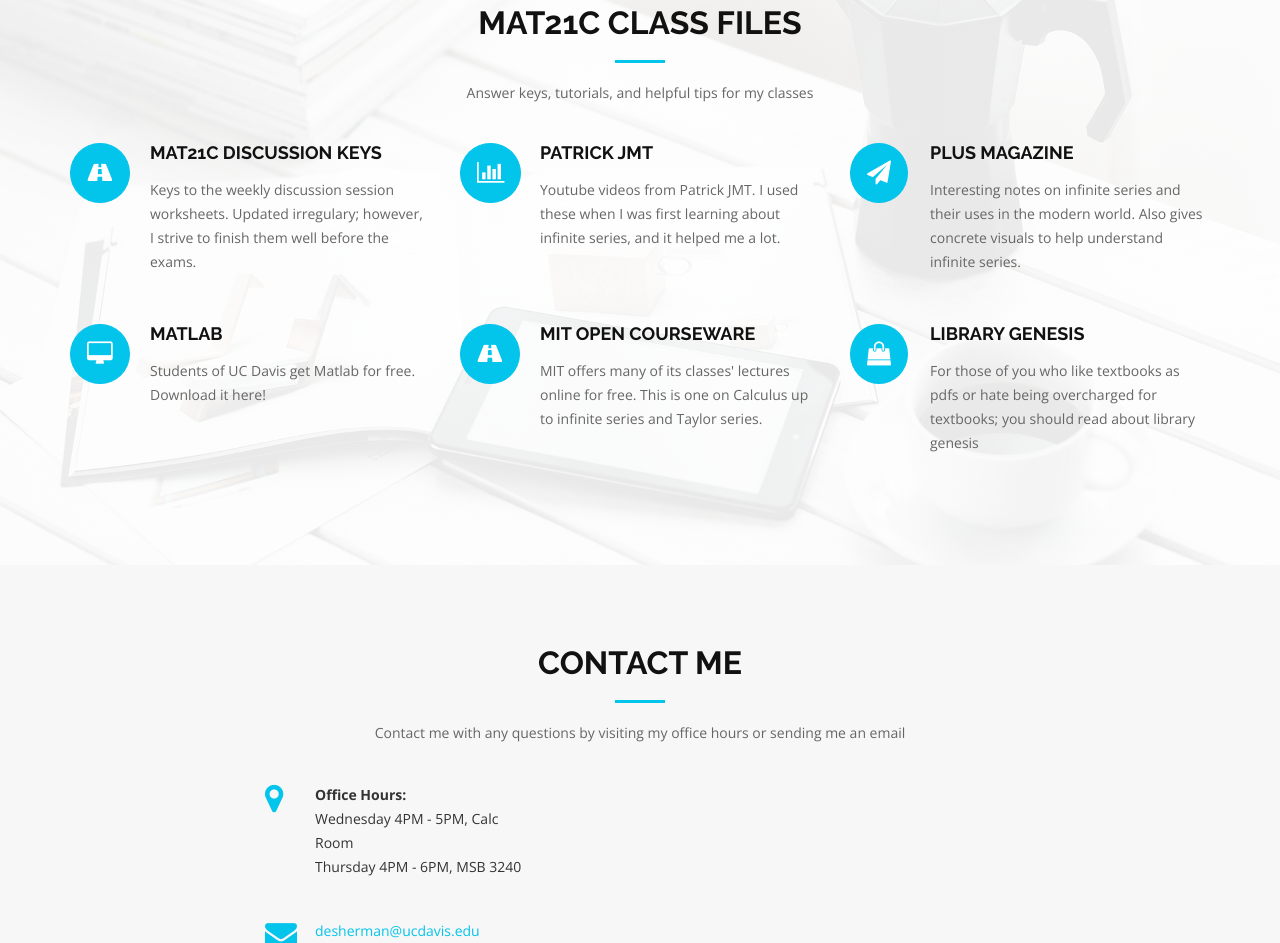
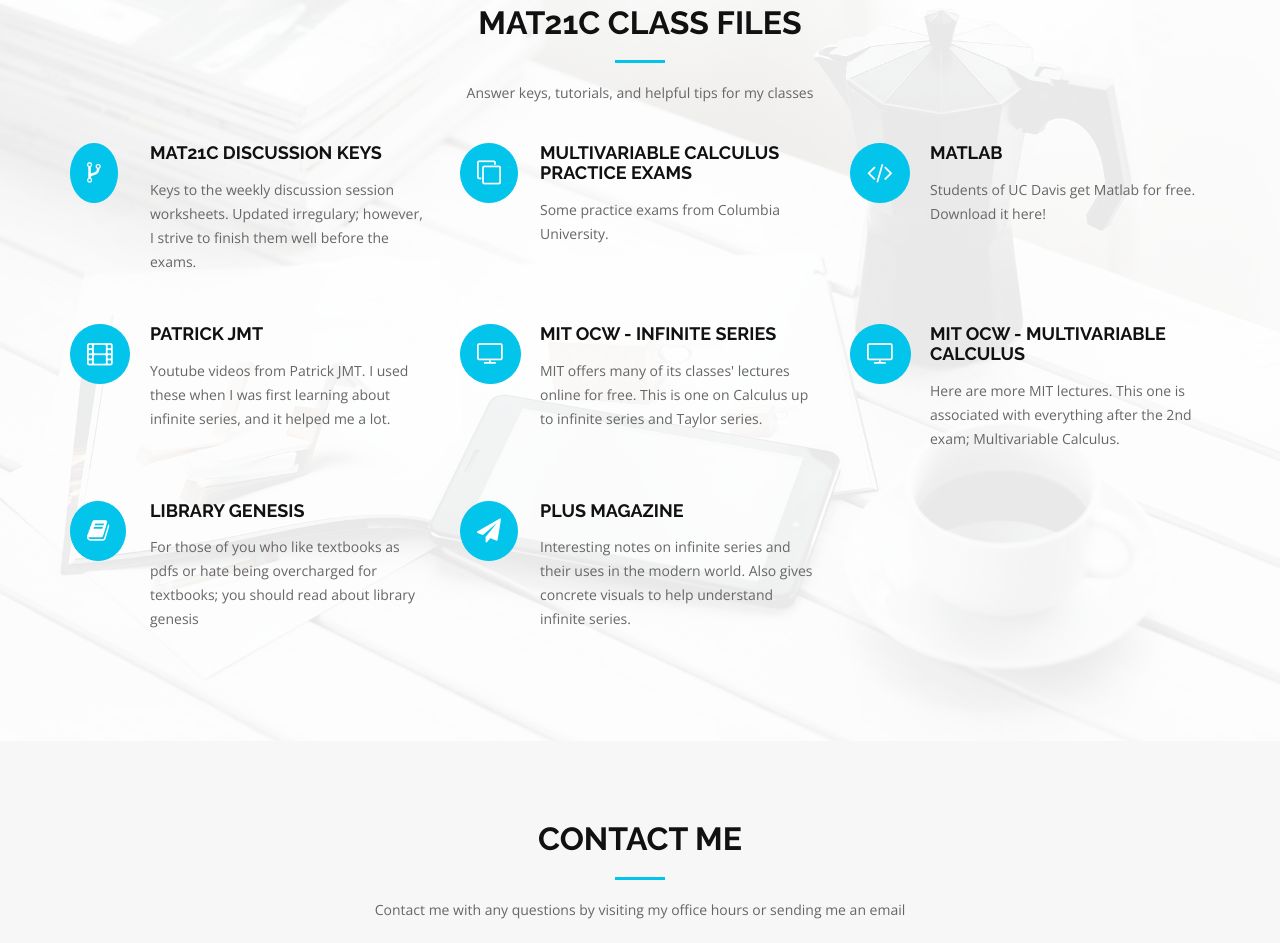
Before and after one commit to dsherma7/personal_html, a plain HTML site: page math_classes.html in a window 1280 px wide. Shown: the part 965-1908 px from the top of the page. Drawn offline with nearby package versions, Linux system fonts and the light colour scheme.

Commit message:
Update to contain new resume and coursework

```diff
--- a/math_classes.html
+++ b/math_classes.html
@@ -161,36 +161,55 @@
       </div>
 
       <div class="row">
+
         <div class="col-md-4 service-item">
-          <div class="service-icon"><a href="https://github.com/dsherma7/Math.UCDavis/tree/master/MAT21C"><i class="fa fa-road"></i></a></div>
+          <div class="service-icon"><a href="https://github.com/dsherma7/Math.UCDavis/tree/master/MAT21C"><i class="fa fa-code-fork"></i></a></div>
           <h4 class="service-title"><a href="https://github.com/dsherma7/Math.UCDavis/tree/master/MAT21C">MAT21C Discussion Keys</a></h4>
           <p class="service-description">Keys to the weekly discussion session worksheets. Updated irregulary; however, I strive to finish them well before the exams.</p>
         </div>
         <div class="col-md-4 service-item">
-          <div class="service-icon"><a href="https://www.youtube.com/watch?v=mjPXpEkxKzM&list=PLqef6KgycNCyyCXi5BUNnmK2nZtEohyq3&index=105"><i class="fa fa-bar-chart"></i></a></div>
+          <div class="service-icon"><a href="http://www.math.columbia.edu/~scautis/math212/index.html"><i class="  fa fa-clone"></i></a></div>
+          <h4 class="service-title"><a href="http://www.math.columbia.edu/~scautis/math212/index.html">Multivariable Calculus Practice Exams </a></h4>
+          <p class="service-description">Some practice exams from Columbia University.</p>
+        </div>
+
+        <div class="col-md-4 service-item">
+          <div class="service-icon"><a href="https://software.ucdavis.edu/index.cfm"><i class="fa fa-code"></i></a></div>
+          <h4 class="service-title"><a href="https://software.ucdavis.edu/index.cfm">Matlab</a></h4>
+          <p class="service-description">Students of UC Davis get Matlab for free. Download it here!</p>
+        </div>
+
+
+      </div>
+      <div class="row">
+       <div class="col-md-4 service-item">
+          <div class="service-icon"><a href="https://www.youtube.com/watch?v=mjPXpEkxKzM&list=PLqef6KgycNCyyCXi5BUNnmK2nZtEohyq3&index=105"><i class="  fa fa-film"></i></a></div>
           <h4 class="service-title"><a href="https://www.youtube.com/watch?v=mjPXpEkxKzM&list=PLqef6KgycNCyyCXi5BUNnmK2nZtEohyq3&index=105">Patrick JMT</a></h4>
           <p class="service-description">Youtube videos from Patrick JMT. I used these when I was first learning about infinite series, and it helped me a lot.</p>
+        </div>
+
+        <div class="col-md-4 service-item">
+          <div class="service-icon"><a href="https://ocw.mit.edu/courses/mathematics/18-01-single-variable-calculus-fall-2006/video-lectures/"><i class="fa fa-tv"></i></a></div>
+          <h4 class="service-title"><a href="https://ocw.mit.edu/courses/mathematics/18-01-single-variable-calculus-fall-2006/video-lectures/">MIT OCW - Infinite Series</a></h4>
+          <p class="service-description">MIT offers many of its classes' lectures online for free. This is one on Calculus up to infinite series and Taylor series. </p>
+        </div>
+
+        <div class="col-md-4 service-item">
+          <div class="service-icon"><a href="https://ocw.mit.edu/courses/mathematics/18-02-multivariable-calculus-fall-2007/video-lectures/"><i class="fa fa-tv"></i></a></div>
+          <h4 class="service-title"><a href="https://ocw.mit.edu/courses/mathematics/18-02-multivariable-calculus-fall-2007/video-lectures/">MIT OCW - Multivariable Calculus</a></h4>
+          <p class="service-description">Here are more MIT lectures. This one is associated with everything after the 2nd exam; Multivariable Calculus. </p>
+        </div>
+      </div>
+      <div class="row">
+        <div class="col-md-4 service-item">
+          <div class="service-icon"><a href="https://en.wikipedia.org/wiki/Library_Genesis"><i class="fa fa-book"></i></a></div>
+          <h4 class="service-title"><a href="https://en.wikipedia.org/wiki/Library_Genesis">Library Genesis</a></h4>
+          <p class="service-description">For those of you who like textbooks as pdfs or hate being overcharged for textbooks; you should read about library genesis</p>
         </div>
         <div class="col-md-4 service-item">
           <div class="service-icon"><a href="https://plus.maths.org/content/teacher-package-series"><i class="fa fa-paper-plane"></i></a></div>
           <h4 class="service-title"><a href="https://plus.maths.org/content/teacher-package-series">Plus Magazine</a></h4>
           <p class="service-description">Interesting notes on infinite series and their uses in the modern world. Also gives concrete visuals to help understand infinite series.</p>
-        </div>
-
-       <div class="col-md-4 service-item">
-          <div class="service-icon"><a href="https://software.ucdavis.edu/index.cfm"><i class="fa fa-desktop"></i></a></div>
-          <h4 class="service-title"><a href="https://software.ucdavis.edu/index.cfm">Matlab</a></h4>
-          <p class="service-description">Students of UC Davis get Matlab for free. Download it here!</p>
-        </div>
-        <div class="col-md-4 service-item">
-          <div class="service-icon"><a href="https://ocw.mit.edu/courses/mathematics/18-01-single-variable-calculus-fall-2006/video-lectures/"><i class="fa fa-road"></i></a></div>
-          <h4 class="service-title"><a href="https://ocw.mit.edu/courses/mathematics/18-01-single-variable-calculus-fall-2006/video-lectures/">MIT Open Courseware</a></h4>
-          <p class="service-description">MIT offers many of its classes' lectures online for free. This is one on Calculus up to infinite series and Taylor series.</p>
-        </div>
-        <div class="col-md-4 service-item">
-          <div class="service-icon"><a href="https://en.wikipedia.org/wiki/Library_Genesis"><i class="fa fa-shopping-bag"></i></a></div>
-          <h4 class="service-title"><a href="https://en.wikipedia.org/wiki/Library_Genesis">Library Genesis</a></h4>
-          <p class="service-description">For those of you who like textbooks as pdfs or hate being overcharged for textbooks; you should read about library genesis</p>
         </div>
       </div>
     </div>
```
Also changed, not shown: 7 other files.
